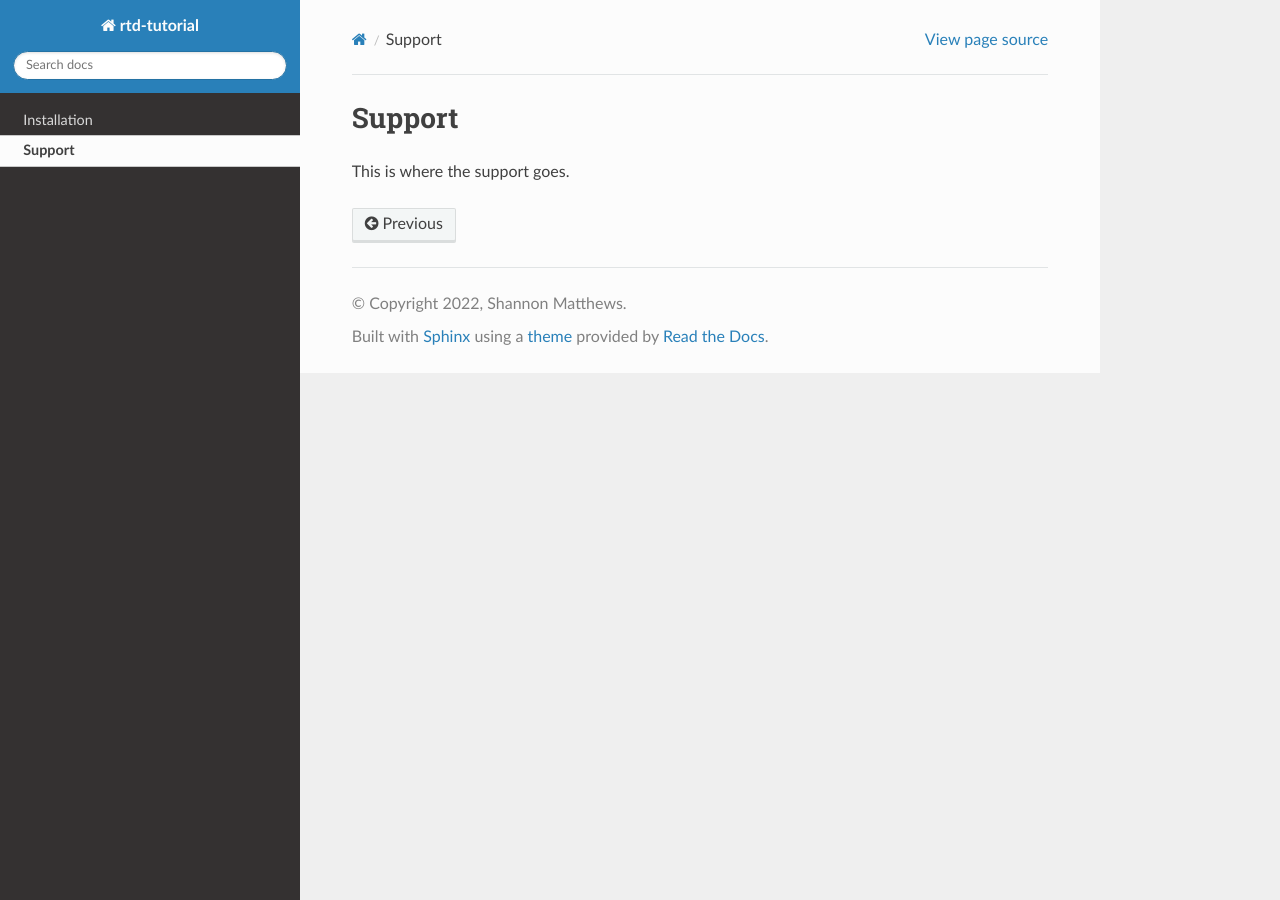
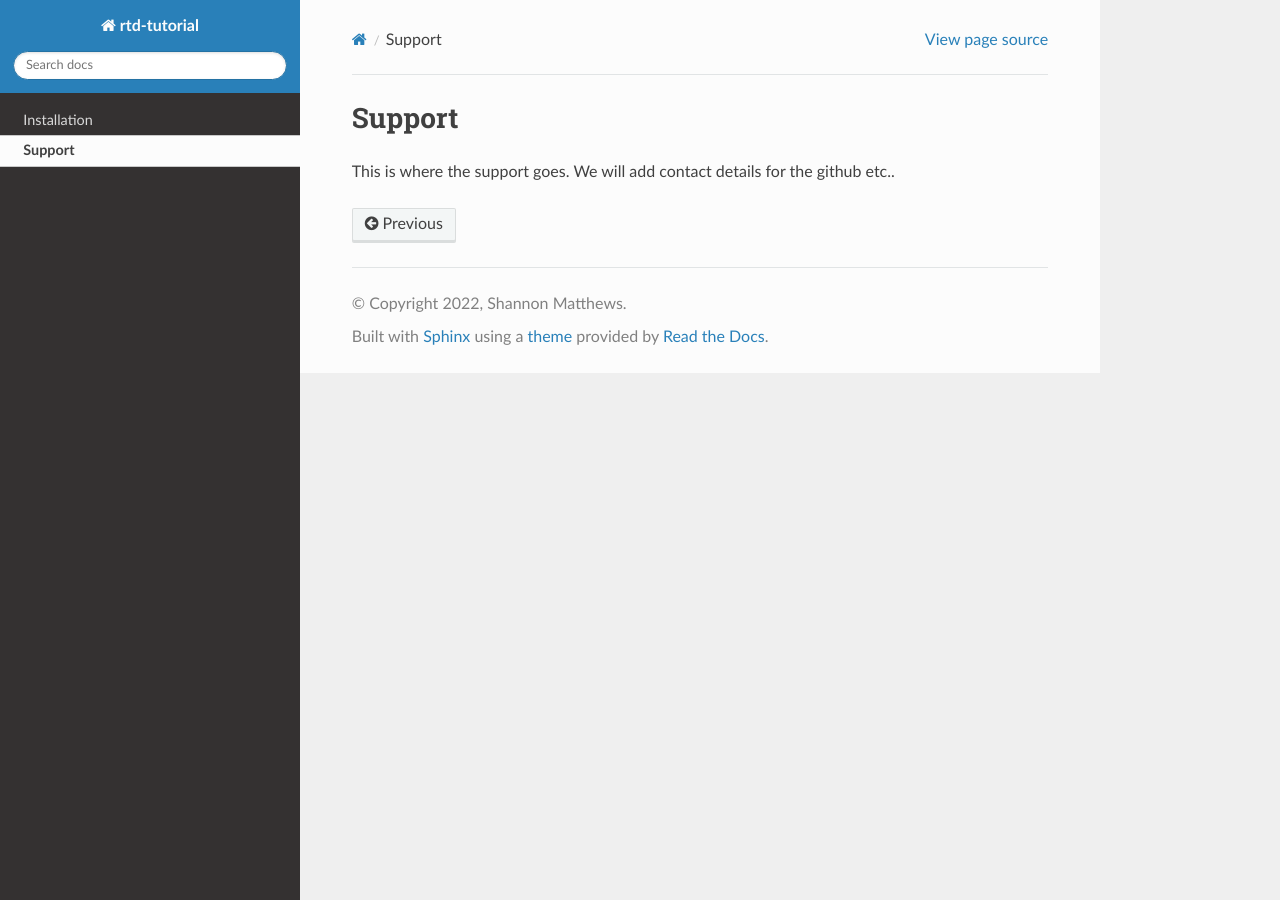
Before and after one commit to smmatthews/rtd-tutorial, a Sphinx documentation site: the page built from docs/support.rst, in a window 1280 px wide. Built offline with Sphinx 7.4.7 and the Read the Docs theme 2.0.0, drawn with Linux system fonts in a browser that asks for light colours.

Commit message:
Update support.rst

```diff
--- a/docs/support.rst
+++ b/docs/support.rst
@@ -1,4 +1,4 @@
 Support
 =======
 
-This is where the support goes.
+This is where the support goes. We will add contact details for the github etc..
```
